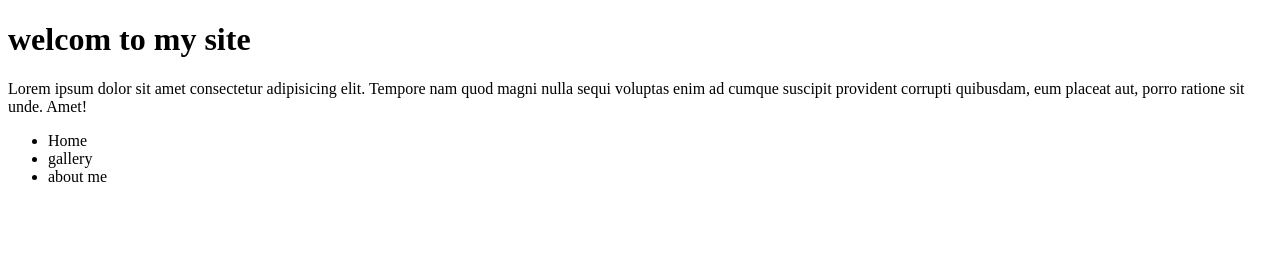
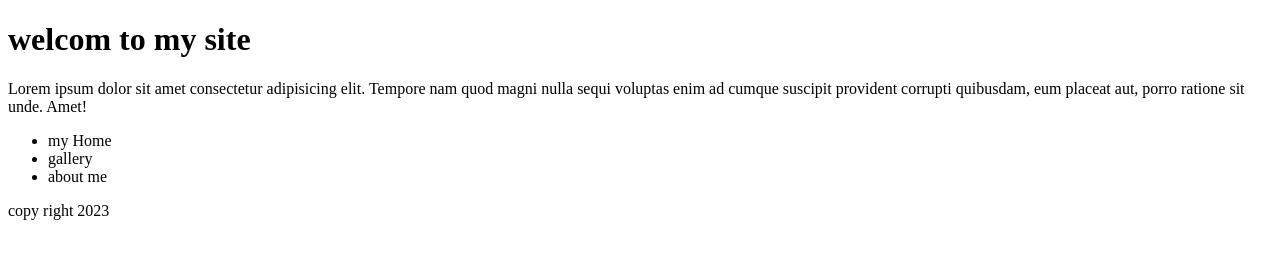
Before and after one commit to setare-2020/project, a plain HTML site: page index.html in a window 1280 px wide. Drawn offline with Linux system fonts and the light colour scheme.

Commit message:
change dev

```diff
--- a/index.html
+++ b/index.html
@@ -9,9 +9,10 @@
     <h1>welcom to my site</h1>
     <p>Lorem ipsum dolor sit amet consectetur adipisicing elit. Tempore nam quod magni nulla sequi voluptas enim ad cumque suscipit provident corrupti quibusdam, eum placeat aut, porro ratione sit unde. Amet!</p>
     <ul>
-        <li>Home</li>
+        <li> my Home</li>
         <li>gallery</li>
         <li>about me</li>
     </ul>
+    <footer>copy right 2023</footer>
 </body>
 </html>
```
